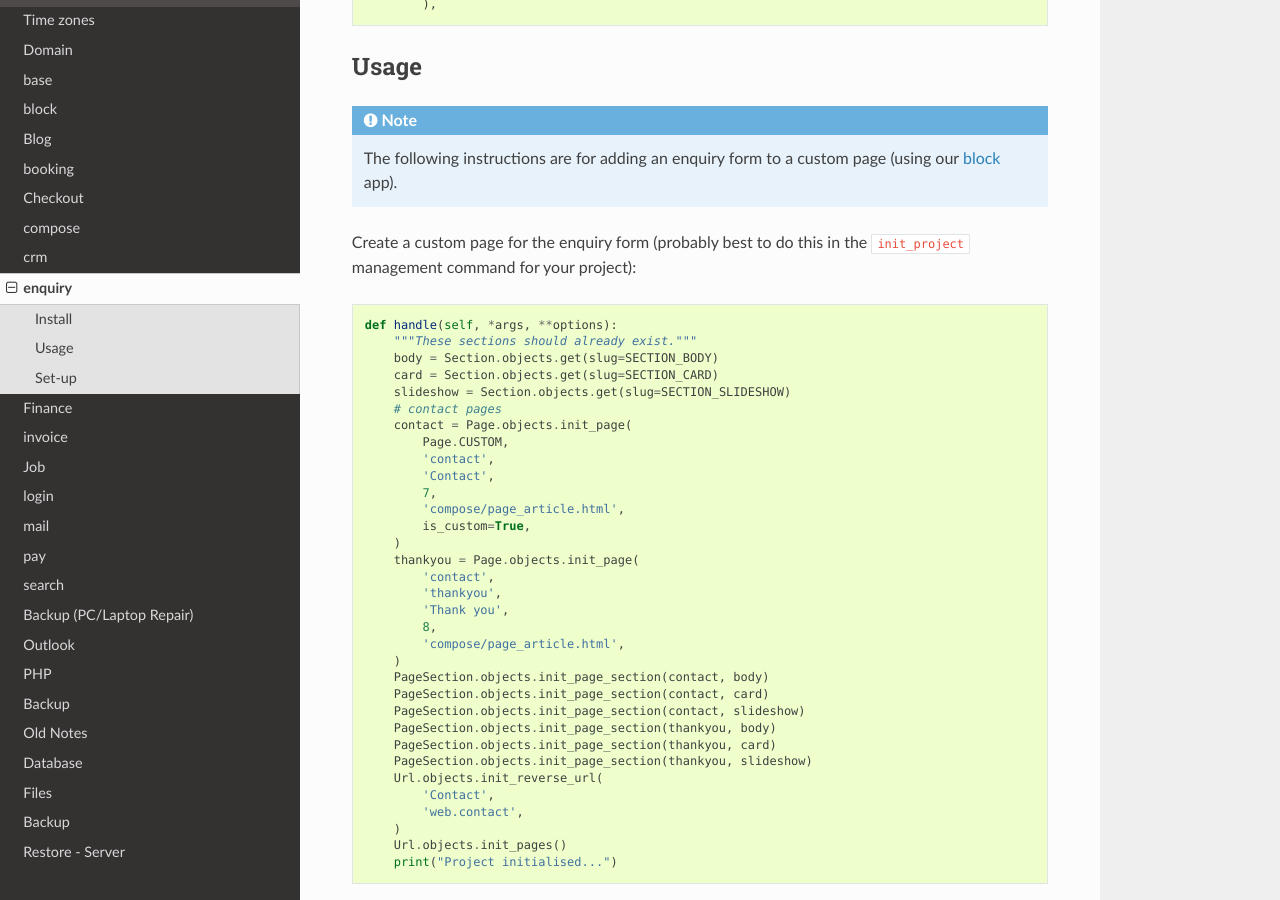
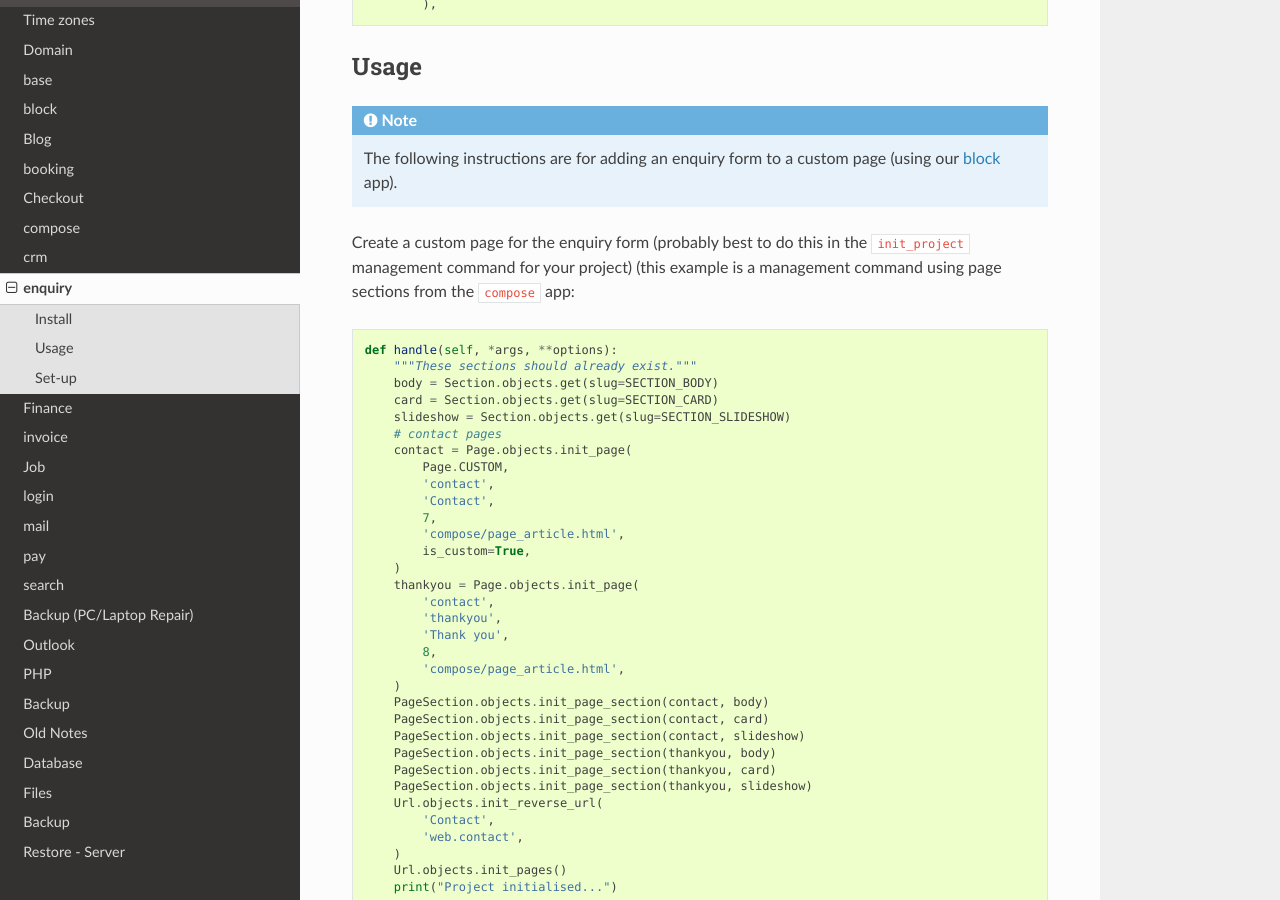
Before and after one commit to pkimber/old-docs-migrated-to-gitlab, a Sphinx documentation site: the page built from source/app-enquiry.rst, in a window 1280 px wide and 900 px high, scrolled down 841 px. Built offline with Sphinx 7.4.7 and the Read the Docs theme 2.0.0, drawn with Linux system fonts in a browser that asks for light colours.

Commit message:
'enquiry' app with mixin #1178

```diff
--- a/source/app-enquiry.rst
+++ b/source/app-enquiry.rst
@@ -41,8 +41,8 @@ Usage
           page (using our :doc:`app-block` app).
 
 Create a custom page for the enquiry form (probably best to do this in the
-``init_project`` management command for your project)::
-
+``init_project`` management command for your project) (this example is a
+management command using page sections from the ``compose`` app::
 
   def handle(self, *args, **options):
       """These sections should already exist."""
```
